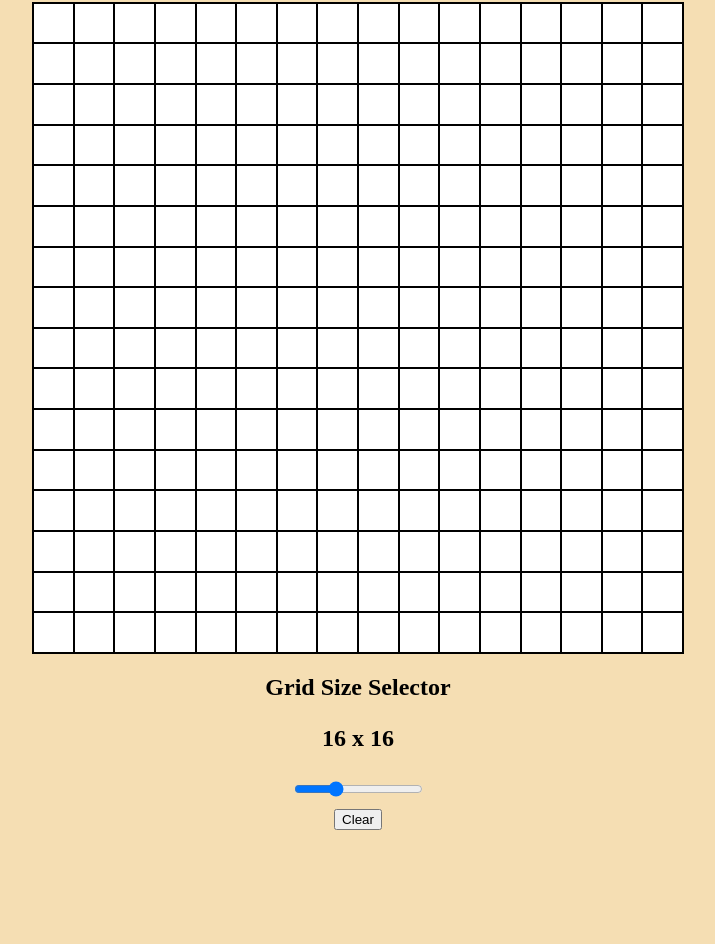
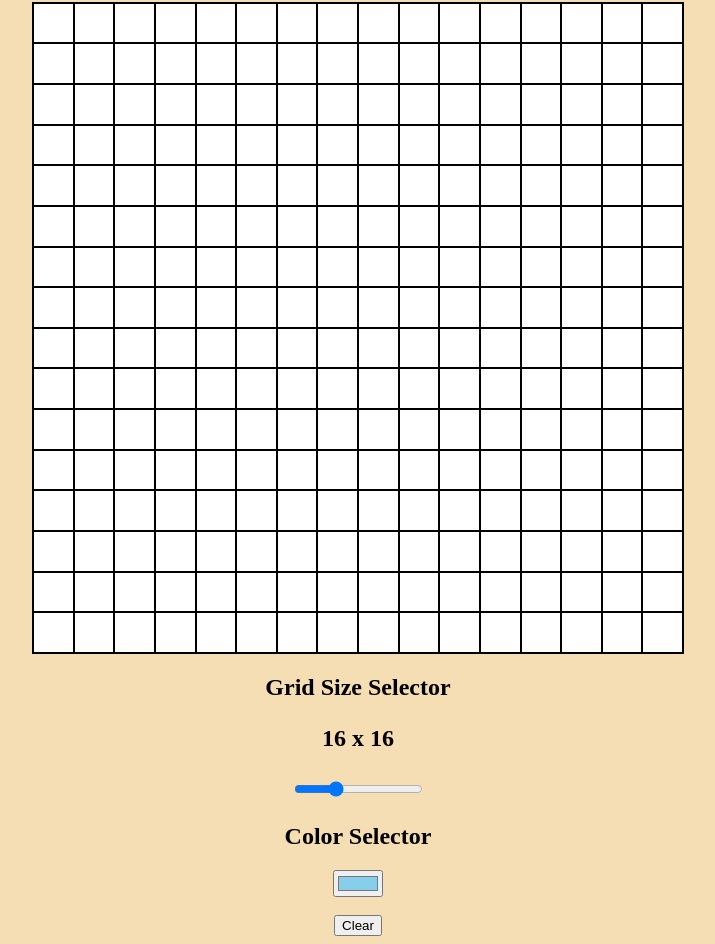
Before and after one commit to StoicScript/Etch-a-Sketch, a plain HTML site: page index.html in a window 1280 px wide. Shown: the part 172-1116 px from the top of the page, without its empty margins (282-997 px from the left). Before the commit the page ends 1022 px from the top, so only its background shows below. Drawn offline with Linux system fonts and the light colour scheme; a web font is replaced by a local one.

Commit message:
added color input

```diff
--- a/index.html
+++ b/index.html
@@ -23,6 +23,10 @@
     <p id='range-num'>0</p>
     <input id ='range' type="range" min="1" max="50" value='16'>
     <br>
+    <h2>Color Selector<h2></h2>
+    <input type="color" id="color-picker" name="head" value="#87ceeb">
+    <br>
+    <br>
     <button id='clear-btn'>Clear</button>
 
 </body>
```
